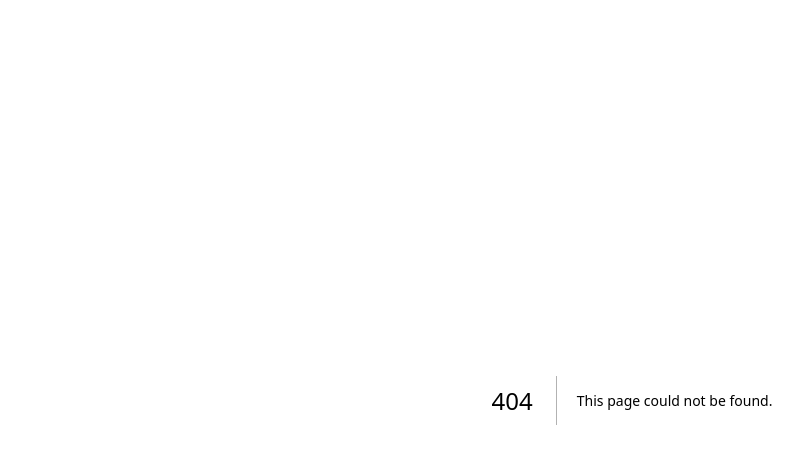
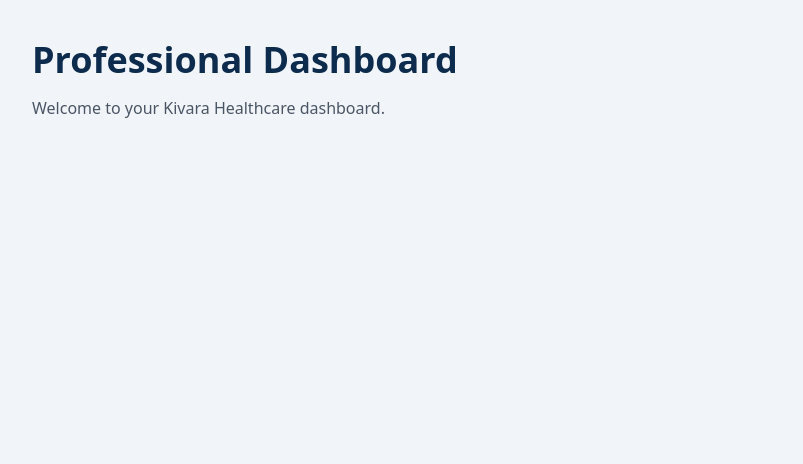
Before and after one commit to lakisha7923/kivara-website, a Next.js app: page /professional in a window 1280 px wide. Before the commit this address had no page. Shown: the top 464 px of the page, without its empty margins (8-811 px from the left). Built offline with nearby package versions, Linux system fonts and the light colour scheme.

Commit message:
Added login, registration, Firestore, and dashboard routing

```diff
--- /dev/null
+++ b/app/facility/page.tsx
@@ -0,0 +1,13 @@
+export default function FacilityDashboard() {
+  return (
+    <main className="min-h-screen bg-slate-100 p-10">
+      <h1 className="text-4xl font-bold text-[#0D2B4D]">
+        Facility Dashboard
+      </h1>
+
+      <p className="mt-4 text-gray-600">
+        Welcome to your Kivara Healthcare facility dashboard.
+      </p>
+    </main>
+  );
+}
--- a/app/login/page.tsx
+++ b/app/login/page.tsx
@@ -4,11 +4,12 @@
 import { signInWithEmailAndPassword } from "firebase/auth";
 import { doc, getDoc } from "firebase/firestore";
 import { auth, db } from "@/lib/firebase";
-
+import { useRouter } from "next/navigation";
 export default function LoginPage() {
 
   const [email, setEmail] = useState("");
 const [password, setPassword] = useState("");
+const router = useRouter();
 const handleLogin = async () => {
   try {
     const userCredential = await signInWithEmailAndPassword(
@@ -24,9 +25,13 @@
     if (userDoc.exists()) {
       const userData = userDoc.data();
 
-      alert(`Welcome back, ${userData.fullName}!`);
-
-      console.log(userData);
+      if (userData.accountType === "Healthcare Professional") {
+  router.push("/professional");
+} else if (userData.accountType === "Healthcare Facility") {
+  router.push("/facility");
+} else {
+  alert("Unknown account type.");
+}
     } else {
       alert("User profile not found.");
     }
--- /dev/null
+++ b/app/professional/page.tsx
@@ -0,0 +1,13 @@
+export default function ProfessionalDashboard() {
+  return (
+    <main className="min-h-screen bg-slate-100 p-10">
+      <h1 className="text-4xl font-bold text-[#0D2B4D]">
+        Professional Dashboard
+      </h1>
+
+      <p className="mt-4 text-gray-600">
+        Welcome to your Kivara Healthcare dashboard.
+      </p>
+    </main>
+  );
+}
```
